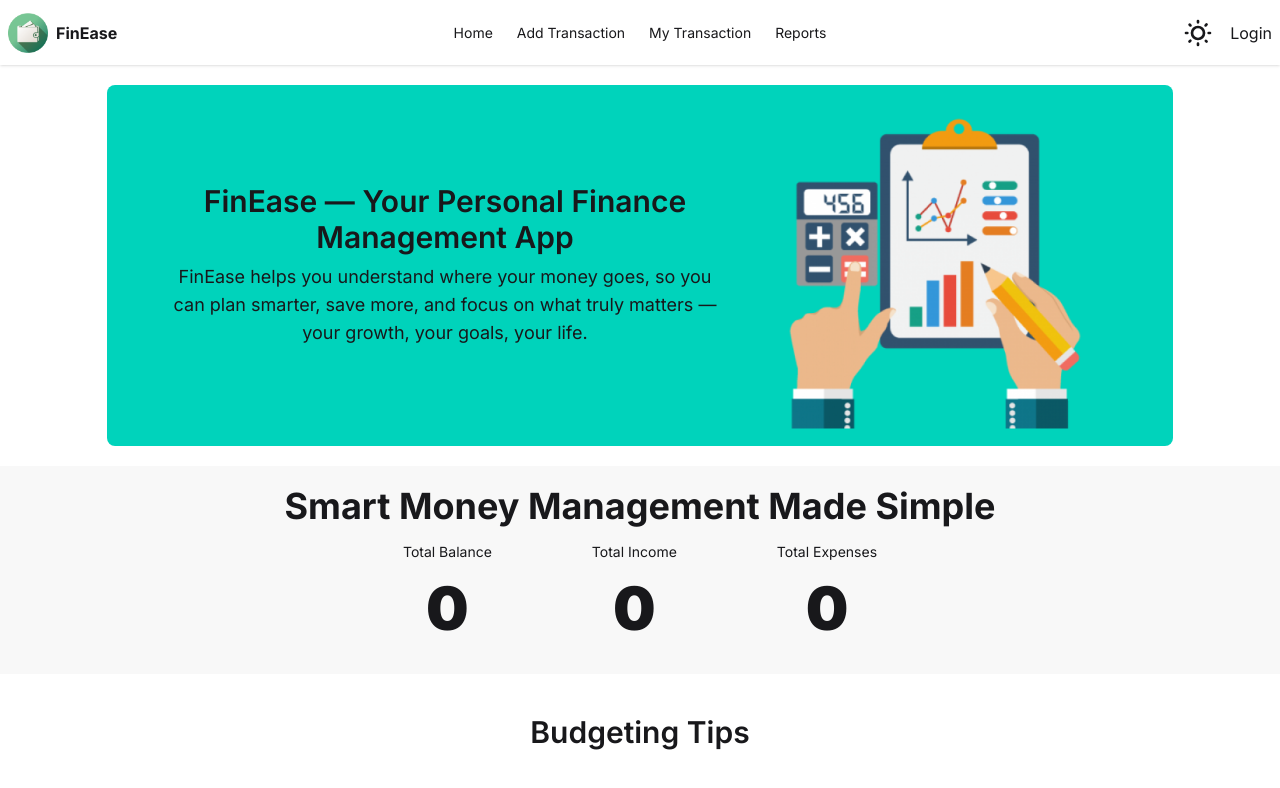
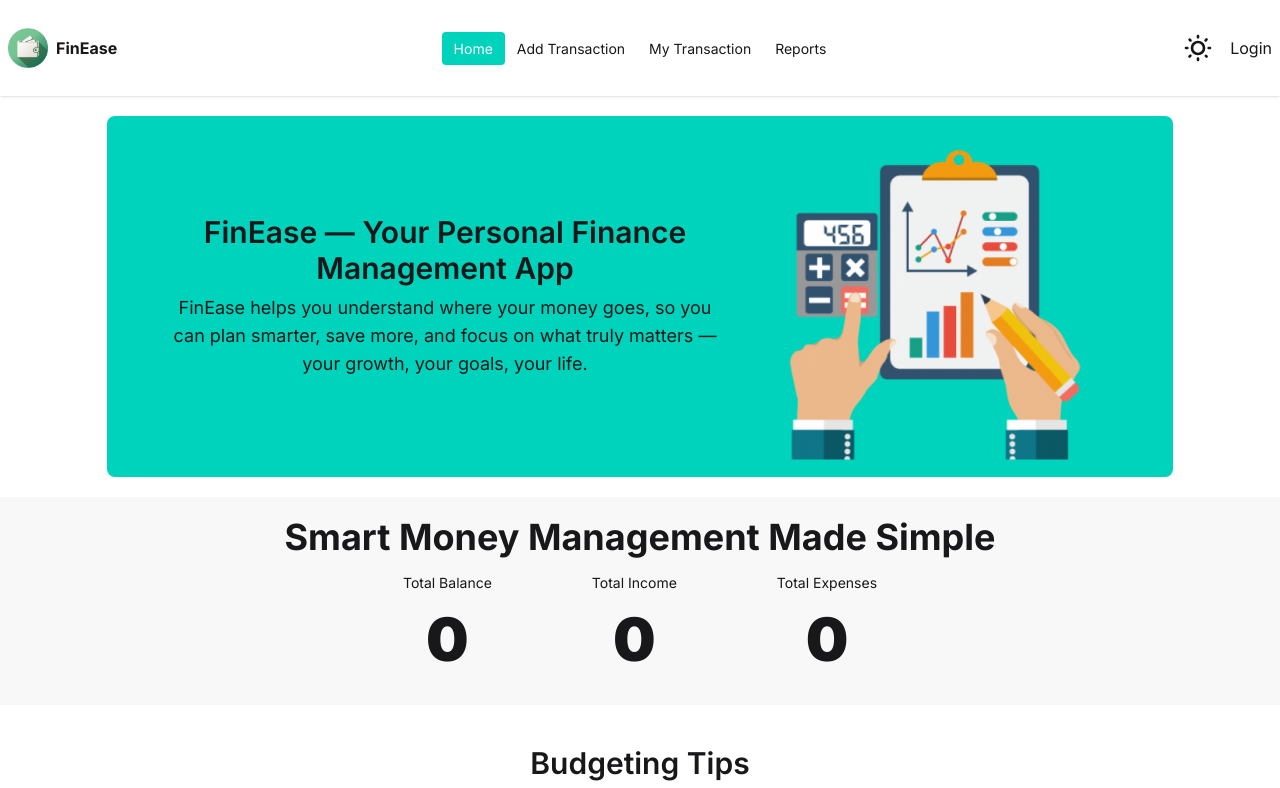
Before and after one commit to AlFahad47/FinEase-client, a React (Vite) app: page / in a window 1280 px wide. Shown: the top 788 px of the page. Built offline with nearby package versions, Linux system fonts and the light colour scheme; no server answers.

Commit message:
active navbar added

```diff
--- a/src/components/Navbar.jsx
+++ b/src/components/Navbar.jsx
@@ -21,7 +21,7 @@ const Navbar = () => {
       });
   };
   const navLinks = (
-    <>
+    <div className="navbar">
       <li>
         <NavLink to="/">Home</NavLink>
       </li>
@@ -35,7 +35,7 @@ const Navbar = () => {
       <li>
         <NavLink to="/reports">Reports </NavLink>
       </li>
-    </>
+    </div>
   );
   return (
     <div>
--- a/src/index.css
+++ b/src/index.css
@@ -20,6 +20,11 @@
 
 * {
   font-family: "Inter", sans-serif;
+}
+
+/* for nav active */
+.navbar ul a.active {
+  @apply bg-accent text-white;
 }
 
 /* From Uiverse.io by NomNomcats */
```
